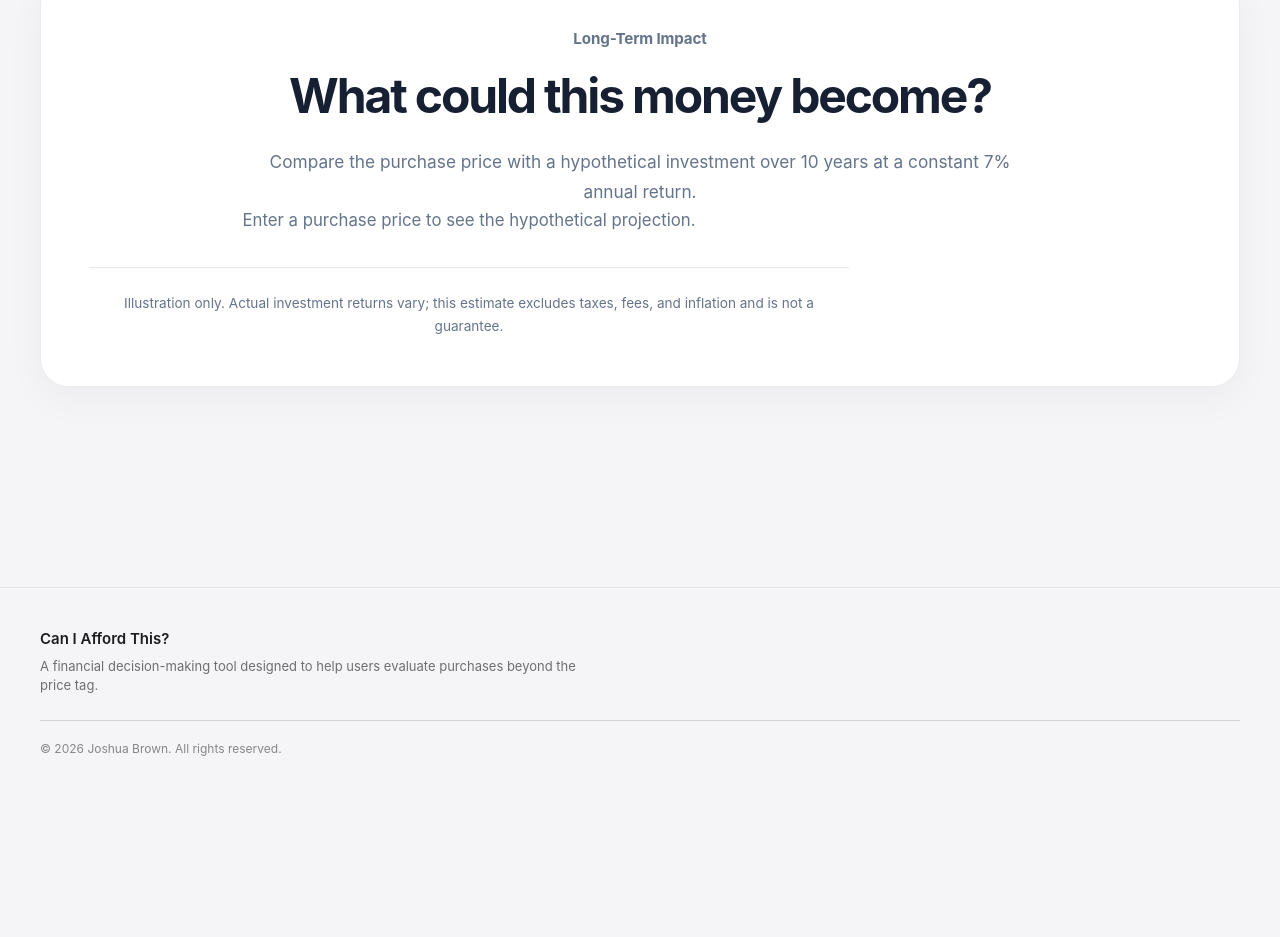
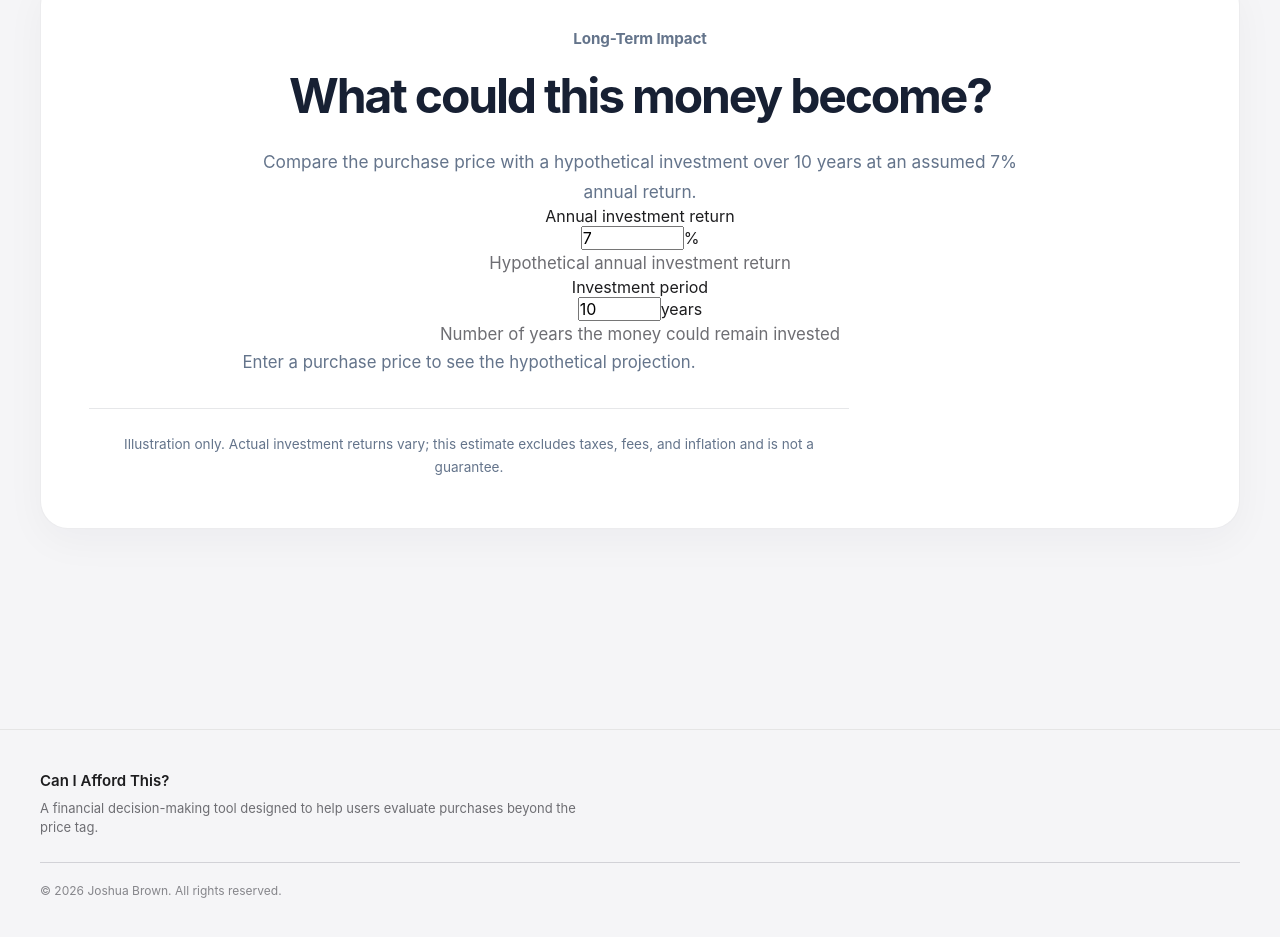
Before and after one commit to fejide/affordability-calculator, a React (Vite) app: page /calculator in a window 1280 px wide. Shown: the part 2274-3211 px from the top of the page. Before the commit the page ends 3072 px from the top, so only its background shows below. Built offline with nearby package versions, Linux system fonts and the light colour scheme.

Commit message:
feat: add investment controls
Signed-off-by: Joshua Brown <97815918+fejide@users.noreply.github.com>

```diff
--- a/src/pages/CalculatorPage.tsx
+++ b/src/pages/CalculatorPage.tsx
@@ -1,451 +1,928 @@
 import { useEffect, useState } from "react";
+
 function CalculatorPage() {
+
   // Step 7G: Restore previously entered values from this browser.
+
   const [savedInputs] = useState<Record<string, string>>(() => {
+
     try {
+
       const stored = localStorage.getItem("affordability-calculator-inputs");
+
       const parsed: unknown = stored ? JSON.parse(stored) : {};
+
       if (!parsed || typeof parsed !== "object" || Array.isArray(parsed)) return {};
+
       return Object.fromEntries(
+
         Object.entries(parsed).filter((entry): entry is [string, string] =>
+
           typeof entry[1] === "string"
+
         )
+
       );
+
     } catch {
+
       return {};
+
     }
+
   });
+
   const [purchaseName, setPurchaseName] = useState(savedInputs.purchaseName ?? "");
+
   const [purchasePrice, setPurchasePrice] = useState(savedInputs.purchasePrice ?? "");
+
   const [monthlyIncome, setMonthlyIncome] = useState(savedInputs.monthlyIncome ?? "");
+
   const [monthlyExpenses, setMonthlyExpenses] = useState(savedInputs.monthlyExpenses ?? "");
+
   const [currentSavings, setCurrentSavings] = useState(savedInputs.currentSavings ?? "");
+
   const [emergencyFundMonths, setEmergencyFundMonths] = useState(
+
     savedInputs.emergencyFundMonths ?? "6"
+
   );
+
   // =========================================================
+
   // STEP 7G PART 2 — INVESTMENT ASSUMPTION STATE
+
   // =========================================================
+
   // Annual investment return, expressed as a percentage.
+
   const [annualReturn, setAnnualReturn] = useState(
+
     savedInputs.annualReturn ?? "7"
+
   );
+
   // Investment period, expressed in years.
+
   const [investmentYears, setInvestmentYears] = useState(
+
     savedInputs.investmentYears ?? "10"
+
   );
+
   // Step 7G: Save inputs automatically whenever they change.
+
   useEffect(() => {
+
     try {
+
       localStorage.setItem(
+
         "affordability-calculator-inputs",
+
         JSON.stringify({
+
           purchaseName,
+
           purchasePrice,
+
           monthlyIncome,
+
           monthlyExpenses,
+
           currentSavings,
+
           emergencyFundMonths,
+
           annualReturn,
+
           investmentYears,
+
         })
+
       );
+
     } catch (error) {
+
       console.error("Unable to save calculator inputs:", error);
+
     }
+
   }, [
+
     purchaseName,
+
     purchasePrice,
+
     monthlyIncome,
+
     monthlyExpenses,
+
     currentSavings,
+
     emergencyFundMonths,
+
     annualReturn,
+
     investmentYears,
+
   ]);
+
   const monthlyRemaining =
+
     Number(monthlyIncome || 0) -
+
     Number(monthlyExpenses || 0);
+
   const emergencyFundRequired =
+
     Number(monthlyExpenses || 0) *
+
     Number(emergencyFundMonths);
+
   const emergencyFundDifference =
+
     Number(currentSavings || 0) -
+
     emergencyFundRequired;
+
   const purchasePriceNumber =
+
     Number(purchasePrice || 0);
+
   const currentSavingsNumber =
+
     Number(currentSavings || 0);
+
   const savingsAfterPurchase =
+
     currentSavingsNumber - purchasePriceNumber;
+
   const savingsAboveTargetAfterPurchase =
+
     savingsAfterPurchase - emergencyFundRequired;
+
   const usesEmergencyFund =
+
     purchasePriceNumber > 0 &&
+
     savingsAfterPurchase < emergencyFundRequired;
+
   const purchaseMonthsOfCashFlow =
+
     monthlyRemaining > 0
+
       ? purchasePriceNumber / monthlyRemaining
+
       : 0;
+
   // Step 7F: Illustrative opportunity-cost projection.
+
   const assumedAnnualReturn = Number(annualReturn) / 100;
+
   const opportunityCostYears = Number(investmentYears);
+
   const opportunityCostFutureValue =
+
     purchasePriceNumber *
+
     Math.pow(1 + assumedAnnualReturn, opportunityCostYears);
+
   const opportunityCostGrowth =
+
     opportunityCostFutureValue - purchasePriceNumber;
-  // The setters will be connected to inputs in Step 7F Part 4B.
-  void setAnnualReturn;
-  void setInvestmentYears;
 
-  const hasPurchasePrice = purchasePriceNumber > 0;
+const hasPurchasePrice = purchasePriceNumber > 0;
+
   const hasPositiveCashFlow = monthlyRemaining > 0;
+
   let affordabilityStatus = "Enter your numbers";
+
   let affordabilityMessage =
+
     "Add your purchase price, monthly finances, and savings to see your result.";
+
   if (hasPurchasePrice) {
+
     if (!hasPositiveCashFlow) {
+
       affordabilityStatus = "Not affordable right now";
+
       affordabilityMessage =
+
         "Your recurring expenses are using all or more of your monthly income. Improving your monthly cash flow should come before making this purchase.";
+
     } else if (usesEmergencyFund) {
+
       affordabilityStatus = "High financial impact";
+
       affordabilityMessage =
+
         "This purchase would reduce your savings below the emergency-fund target you selected.";
+
     } else if (purchaseMonthsOfCashFlow > 3) {
+
       affordabilityStatus = "Proceed with caution";
+
       affordabilityMessage =
+
         "You can make this purchase without touching your protected emergency fund, but it represents more than three months of your current remaining cash flow.";
+
     } else {
+
       affordabilityStatus = "Within your current plan";
+
       affordabilityMessage =
+
         "Based on the information entered, this purchase stays above your protected emergency fund and fits within your current positive cash flow.";
+
     }
+
   }
+
   function formatCurrency(amount: number) {
+
     return new Intl.NumberFormat("en-US", {
+
       style: "currency",
+
       currency: "USD",
+
     }).format(amount);
+
   }
+
   return (
+
     <main className="calculator-page">
+
       <section className="calculator-hero">
+
         <p className="section-eyebrow">
+
           Affordability Calculator
+
         </p>
+
         <h1>
+
           Can you afford it
+
           <span> without hurting your financial plan?</span>
+
         </h1>
+
         <p className="calculator-description">
+
           Enter the purchase you are considering and your current
+
           financial information. The calculator will evaluate the
+
           purchase against your monthly budget, emergency savings,
+
           and long-term financial tradeoffs.
+
         </p>
+
       </section>
+
       <section
+
         className="calculator-workspace"
+
         aria-labelledby="calculator-workspace-title"
+
       >
+
         <div className="calculator-workspace-header">
+
           <p className="section-eyebrow">
+
             Your Financial Picture
+
           </p>
+
           <h2 id="calculator-workspace-title">
+
             Start with the numbers that matter.
+
           </h2>
+
           <p className="section-description">
+
             We’ll use these inputs to determine whether the purchase
+
             fits your current finances and what giving up that money
+
             could mean over time.
+
           </p>
+
         </div>
+
         <div className="calculator-workspace-grid">
+
           <section className="calculator-panel">
+
             <p className="calculator-panel-label">
+
               Purchase
+
             </p>
+
             <h3>
+
               What are you considering buying?
+
             </h3>
+
             <p className="calculator-panel-description">
+
               Start with the item and the amount you would need to spend.
+
             </p>
+
             <div className="calculator-form">
+
               <div className="calculator-form-field">
+
                 <label htmlFor="purchase-name">
+
                   Purchase name
+
                 </label>
+
                 <input
+
                   id="purchase-name"
+
                   type="text"
+
                   value={purchaseName}
+
                   onChange={(event) =>
+
                     setPurchaseName(event.target.value)
+
                   }
+
                   placeholder="Example: MacBook Pro"
+
                   autoComplete="off"
+
                 />
+
               </div>
+
               <div className="calculator-form-field">
+
                 <label htmlFor="purchase-price">
+
                   Purchase price
+
                 </label>
+
                 <div className="currency-input">
+
                   <span aria-hidden="true">$</span>
+
                   <input
+
                     id="purchase-price"
+
                     type="number"
+
                     min="0"
+
                     step="0.01"
+
                     inputMode="decimal"
+
                     value={purchasePrice}
+
                     onChange={(event) =>
+
                       setPurchasePrice(event.target.value)
+
                     }
+
                     placeholder="0.00"
+
                   />
+
                 </div>
+
               </div>
+
             </div>
+
           </section>
+
           <section className="calculator-panel">
+
             <p className="calculator-panel-label">
+
               Monthly Finances
+
             </p>
+
             <h3>
+
               What does your monthly cash flow look like?
+
             </h3>
+
             <p className="calculator-panel-description">
+
               Add your monthly take-home income and recurring expenses.
+
             </p>
+
             <div className="calculator-form">
+
               <div className="calculator-form-field">
+
                 <label htmlFor="monthly-income">
+
                   Monthly income
+
                 </label>
+
                 <div className="currency-input">
+
                   <span aria-hidden="true">$</span>
+
                   <input
+
                     id="monthly-income"
+
                     type="number"
+
                     min="0"
+
                     step="0.01"
+
                     inputMode="decimal"
+
                     value={monthlyIncome}
+
                     onChange={(event) =>
+
                       setMonthlyIncome(event.target.value)
+
                     }
+
                     placeholder="0.00"
+
                   />
+
                 </div>
+
               </div>
+
               <div className="calculator-form-field">
+
                 <label htmlFor="monthly-expenses">
+
                   Monthly expenses
+
                 </label>
+
                 <div className="currency-input">
+
                   <span aria-hidden="true">$</span>
+
                   <input
+
                     id="monthly-expenses"
+
                     type="number"
+
                     min="0"
+
                     step="0.01"
+
                     inputMode="decimal"
+
                     value={monthlyExpenses}
+
                     onChange={(event) =>
+
                       setMonthlyExpenses(event.target.value)
+
                     }
+
                     placeholder="0.00"
+
                   />
+
                 </div>
+
               </div>
+
             </div>
+
             <div className="cash-flow-summary">
+
               <div>
+
                 <p className="cash-flow-summary-label">
+
                   Monthly Remaining
+
                 </p>
+
                 <p className="cash-flow-summary-detail">
+
                   Income minus recurring expenses
+
                 </p>
+
               </div>
+
               <strong
+
                 className={
+
                   monthlyRemaining < 0
+
                     ? "cash-flow-negative"
+
                     : "cash-flow-positive"
+
                 }
+
               >
+
                 {formatCurrency(monthlyRemaining)}
+
               </strong>
+
             </div>
+
           </section>
+
           <section className="calculator-panel">
+
             <p className="calculator-panel-label">
+
               Savings
+
             </p>
+
             <h3>
+
               What financial cushion do you have?
+
             </h3>
+
             <p className="calculator-panel-description">
+
               Add your current liquid savings and choose how many
+
               months of expenses you want to protect.
+
             </p>
+
             <div className="calculator-form">
+
               <div className="calculator-form-field">
+
                 <label htmlFor="current-savings">
+
                   Current savings
+
                 </label>
+
                 <div className="currency-input">
+
                   <span aria-hidden="true">$</span>
+
                   <input
+
                     id="current-savings"
+
                     type="number"
+
                     min="0"
+
                     step="0.01"
+
                     inputMode="decimal"
+
                     value={currentSavings}
+
                     onChange={(event) =>
+
                       setCurrentSavings(event.target.value)
+
                     }
+
                     placeholder="0.00"
+
                   />
+
                 </div>
+
               </div>
+
               <div className="calculator-form-field">
+
                 <label htmlFor="emergency-fund-months">
+
                   Emergency fund target
+
                 </label>
+
                 <select
+
                   id="emergency-fund-months"
+
                   value={emergencyFundMonths}
+
                   onChange={(event) =>
+
                     setEmergencyFundMonths(event.target.value)
+
                   }
+
                 >
+
                   <option value="3">3 months</option>
+
                   <option value="4">4 months</option>
+
                   <option value="5">5 months</option>
+
                   <option value="6">6 months</option>
+
                 </select>
+
               </div>
+
             </div>
+
             <div className="emergency-fund-summary">
+
   <div className="emergency-fund-summary-item">
+
     <div className="emergency-fund-summary-text">
+
       <p className="emergency-fund-summary-label">
+
         Emergency Fund Required
+
       </p>
+
       <p className="emergency-fund-summary-detail">
+
         {emergencyFundMonths} months of recurring expenses
+
       </p>
+
     </div>
+
     <strong className="emergency-fund-summary-value">
+
       {formatCurrency(emergencyFundRequired)}
+
     </strong>
+
   </div>
+
   <div className="emergency-fund-summary-item">
+
     <div className="emergency-fund-summary-text">
+
       <p className="emergency-fund-summary-label">
+
         Savings Above Target
+
       </p>
+
       <p className="emergency-fund-summary-detail">
+
         Current savings minus protected emergency fund
+
       </p>
+
     </div>
+
     <strong
+
       className={`emergency-fund-summary-value ${
+
         emergencyFundDifference < 0
+
           ? "savings-above-target-negative"
+
           : "savings-above-target-positive"
+
       }`}
+
     >
+
       {formatCurrency(emergencyFundDifference)}
+
     </strong>
+
   </div>
+
 </div>
+
           </section>
+
           <section className="calculator-panel calculator-result-panel">
+
             <p className="calculator-panel-label">Result</p>
+
             <h3>{affordabilityStatus}</h3>
+
             <p className="calculator-result-message">{affordabilityMessage}</p>
+
             {hasPurchasePrice && (
+
               <div className="calculator-result-breakdown">
+
                 <div className="calculator-result-row">
+
                   <div>
+
                     <p className="calculator-result-row-label">Savings After Purchase</p>
+
                     <p className="calculator-result-row-detail">
+
                       Current savings minus purchase price
+
                     </p>
+
                   </div>
+
                   <strong>{formatCurrency(savingsAfterPurchase)}</strong>
+
                 </div>
+
                 <div className="calculator-result-row">
+
                   <div>
+
                     <p className="calculator-result-row-label">Emergency Fund Remaining</p>
+
                     <p className="calculator-result-row-detail">
+
                       Savings left above your protected target
+
                     </p>
+
                   </div>
+
                   <strong>{formatCurrency(savingsAboveTargetAfterPurchase)}</strong>
+
                 </div>
+
                 <div className="calculator-result-row">
+
                   <div>
+
                     <p className="calculator-result-row-label">Cash-Flow Equivalent</p>
+
                     <p className="calculator-result-row-detail">
+
                       Purchase price compared with monthly remaining cash flow
+
                     </p>
+
                   </div>
+
                   <strong>
+
                     {hasPositiveCashFlow
+
                       ? `${purchaseMonthsOfCashFlow.toFixed(1)} months`
+
                       : "Unavailable"}
+
                   </strong>
+
                 </div>
+
               </div>
+
             )}
+
           </section>
+
         </div>
+
         <section
+
           className="opportunity-cost-section"
+
           aria-labelledby="opportunity-cost-title"
+
         >
+
           <p className="section-eyebrow">Long-Term Impact</p>
+
           <h2 id="opportunity-cost-title">What could this money become?</h2>
+
           <p className="section-description">
             Compare the purchase price with a hypothetical investment over
-            {` ${opportunityCostYears} years`} at a constant
-            {` ${(assumedAnnualReturn * 100).toFixed(0)}%`} annual return.
+            {` ${investmentYears || "0"} years`} at an assumed
+            {` ${annualReturn || "0"}%`} annual return.
           </p>
+
+          {/* STEP 7F PART 4B — INTERACTIVE INVESTMENT CONTROLS */}
+          <div className="opportunity-cost-controls">
+            <div className="opportunity-cost-field">
+              <label htmlFor="annual-return">Annual investment return</label>
+              <div className="opportunity-cost-input">
+                <input
+                  id="annual-return"
+                  type="number"
+                  min="0"
+                  max="30"
+                  step="0.5"
+                  inputMode="decimal"
+                  value={annualReturn}
+                  onChange={(event) => setAnnualReturn(event.target.value)}
+                />
+                <span aria-hidden="true">%</span>
+              </div>
+              <p>Hypothetical annual investment return</p>
+            </div>
+
+            <div className="opportunity-cost-field">
+              <label htmlFor="investment-years">Investment period</label>
+              <div className="opportunity-cost-input">
+                <input
+                  id="investment-years"
+                  type="number"
+                  min="1"
+                  max="50"
+                  step="1"
+                  inputMode="numeric"
+                  value={investmentYears}
+                  onChange={(event) => setInvestmentYears(event.target.value)}
+                />
+                <span aria-hidden="true">years</span>
+              </div>
+              <p>Number of years the money could remain invested</p>
+            </div>
+          </div>
+
           {hasPurchasePrice ? (
+
             <div className="opportunity-cost-breakdown">
+
               <div className="opportunity-cost-row">
+
                 <span>Purchase Price</span>
+
                 <strong>{formatCurrency(purchasePriceNumber)}</strong>
+
               </div>
+
               <div className="opportunity-cost-row">
+
                 <span>Potential Investment Value</span>
+
                 <strong>{formatCurrency(opportunityCostFutureValue)}</strong>
+
               </div>
+
               <div className="opportunity-cost-row">
+
                 <span>Potential Investment Growth</span>
+
                 <strong>{formatCurrency(opportunityCostGrowth)}</strong>
+
               </div>
+
             </div>
+
           ) : (
+
             <p>Enter a purchase price to see the hypothetical projection.</p>
+
           )}
+
           <p className="opportunity-cost-disclaimer">
+
             Illustration only. Actual investment returns vary; this estimate
+
             excludes taxes, fees, and inflation and is not a guarantee.
+
           </p>
+
         </section>
+
       </section>
+
     </main>
+
   );
+
 }
+
 export default CalculatorPage;
```
